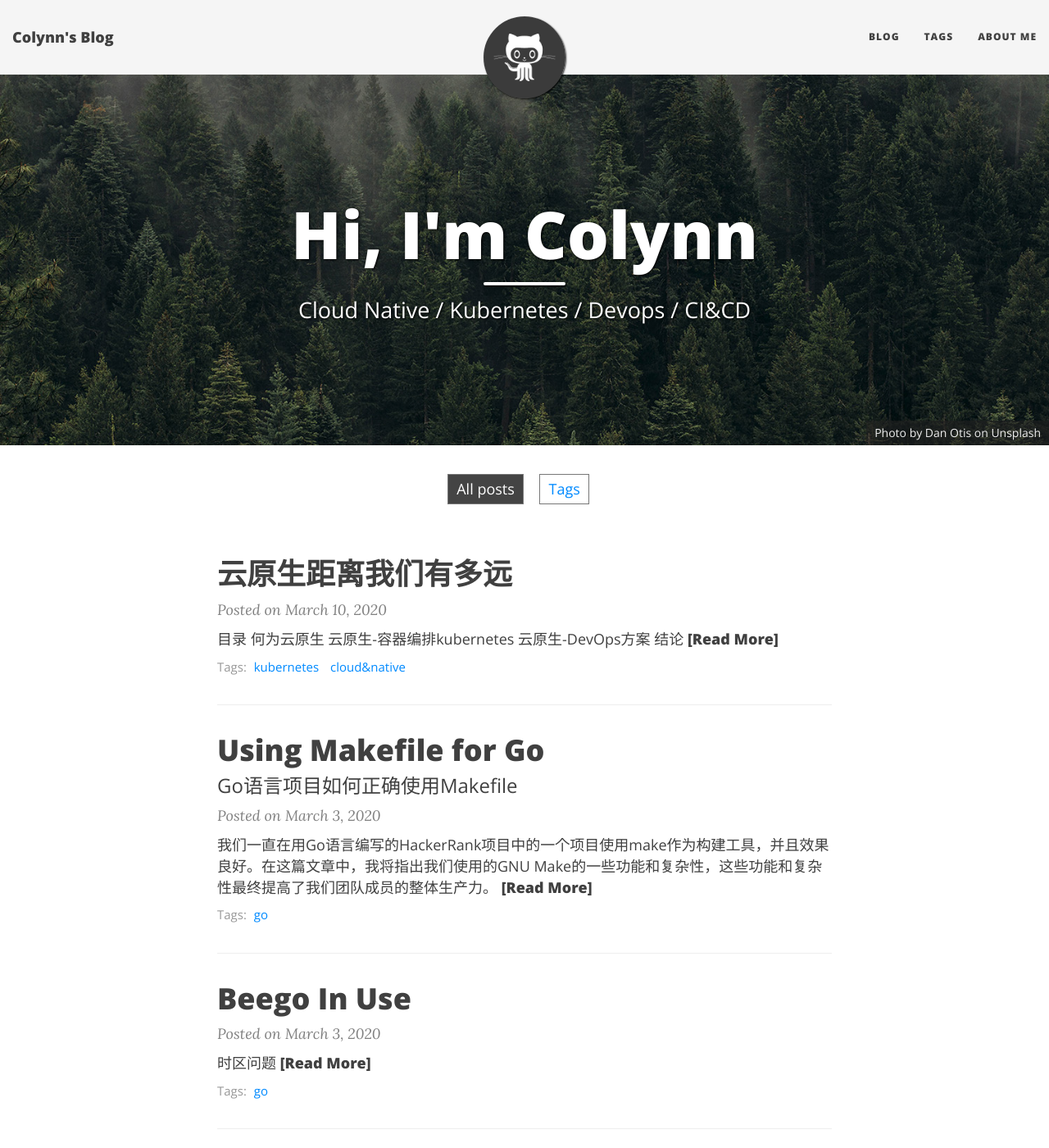
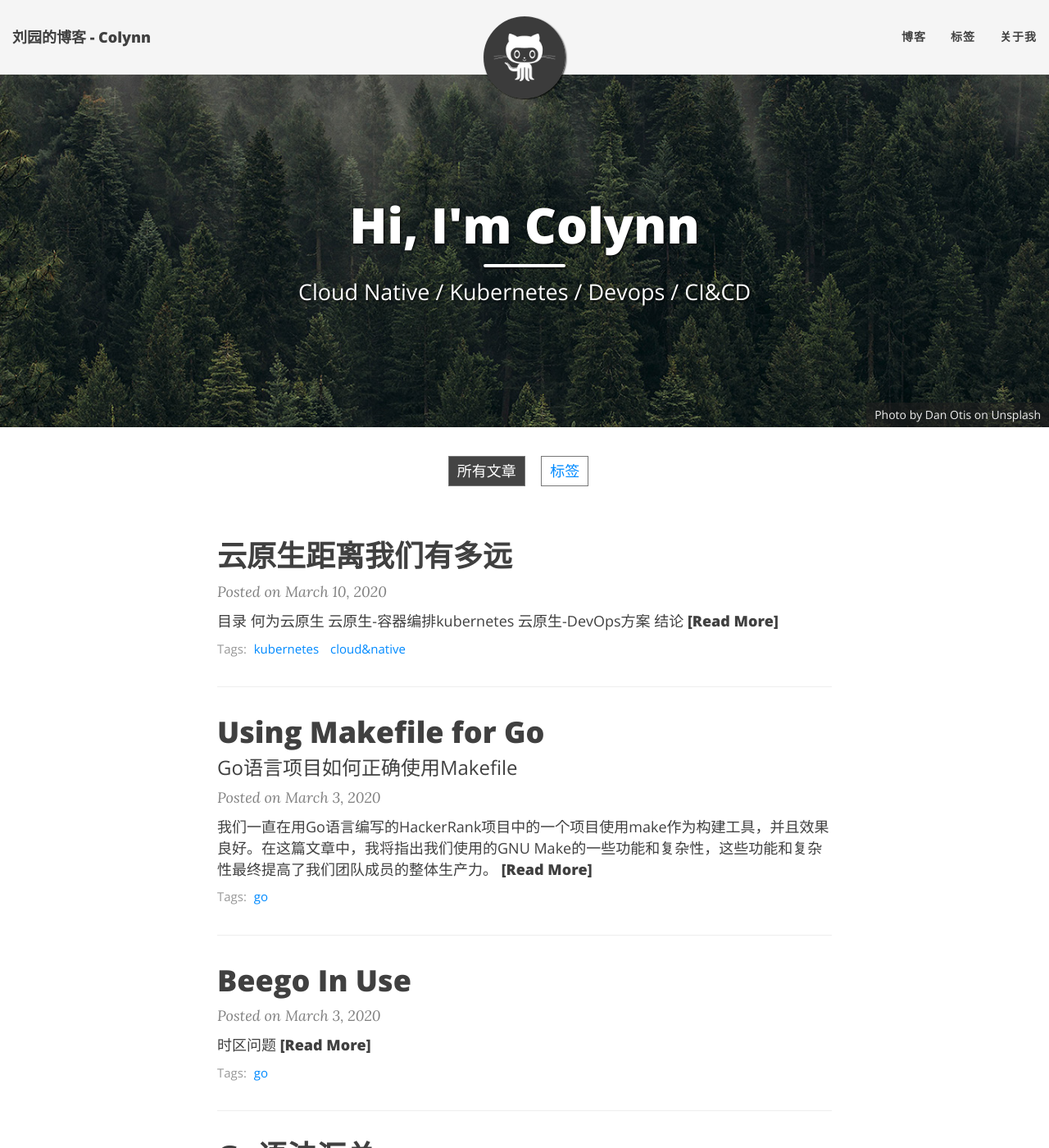
Before and after one commit to colynn/colynn.github.io, a Jekyll site: the page built from index.html, in a window 1280 px wide and 1400 px high. Shown: the whole window at 82% size. Built offline with Jekyll 4.4.1, drawn with Linux system fonts in a browser that asks for light colours; nearby versions of some CDN libraries; the list of posts is cut into pages by our own code.

Commit message:
标题改为中文

```diff
--- a/_config.yml
+++ b/_config.yml
@@ -1,7 +1,7 @@
 # --- General options --- #
 
 # Name of website
-title: Colynn's Blog
+title: 刘园的博客 - Colynn
 
 # Short description of your site
 description: Be focused and Practical
@@ -20,9 +20,9 @@ description: Be focused and Practical
 
 # List of links in the navigation bar
 navbar-links:
-  Blog: "index"
-  Tags: "tags"
-  About Me: "aboutme"
+  博客: "index"
+  标签: "tags"
+  关于我: "aboutme"
   #Resources:
   #  - Beautiful Jekyll: "http://deanattali.com/beautiful-jekyll/"
   #  - Learn markdown: "http://www.markdowntutorial.com/"
--- a/css/main.css
+++ b/css/main.css
@@ -117,7 +117,7 @@ img {
 
 .navbar-custom .nav li a {
   text-transform: uppercase;
-  font-size: 12px;
+  font-size: 14px;
   letter-spacing: 1px;
 }
 
@@ -470,7 +470,7 @@ footer .theme-by {
 }
 .intro-header .page-heading h1 {
   margin-top: 0;
-  font-size: 50px;
+  font-size: 60px;
 }
 .intro-header .post-heading h1 {
   margin-top: 0;
@@ -521,9 +521,6 @@ footer .theme-by {
   .intro-header.big-img .page-heading,
   .intro-header.big-img .post-heading {
     padding: 150px 0;
-  }
-  .intro-header .page-heading h1 {
-    font-size: 80px;
   }
   .intro-header .post-heading h1 {
     font-size: 50px;
--- a/index.html
+++ b/index.html
@@ -12,8 +12,8 @@ bigimg:
 ---
 
 <div class="list-filters">
-  <a href="/" class="list-filter filter-selected">All posts</a>
-  <a href="/tags" class="list-filter">Tags</a>
+  <a href="/" class="list-filter filter-selected">所有文章</a>
+  <a href="/tags" class="list-filter">标签</a>
 </div>
 
 <div class="posts-list">
--- a/tags.html
+++ b/tags.html
@@ -1,6 +1,5 @@
 ---
 layout: page
-title: 'Tag Index'
 ---
 
 {%- capture site_tags -%}
```
Also changed, not shown: aboutme.md (+1 -1 lines), img/big-imgs/banff-mountains.jpg (deleted), img/big-imgs/forest01.jpg, img/big-imgs/lake01.jpg (deleted).
